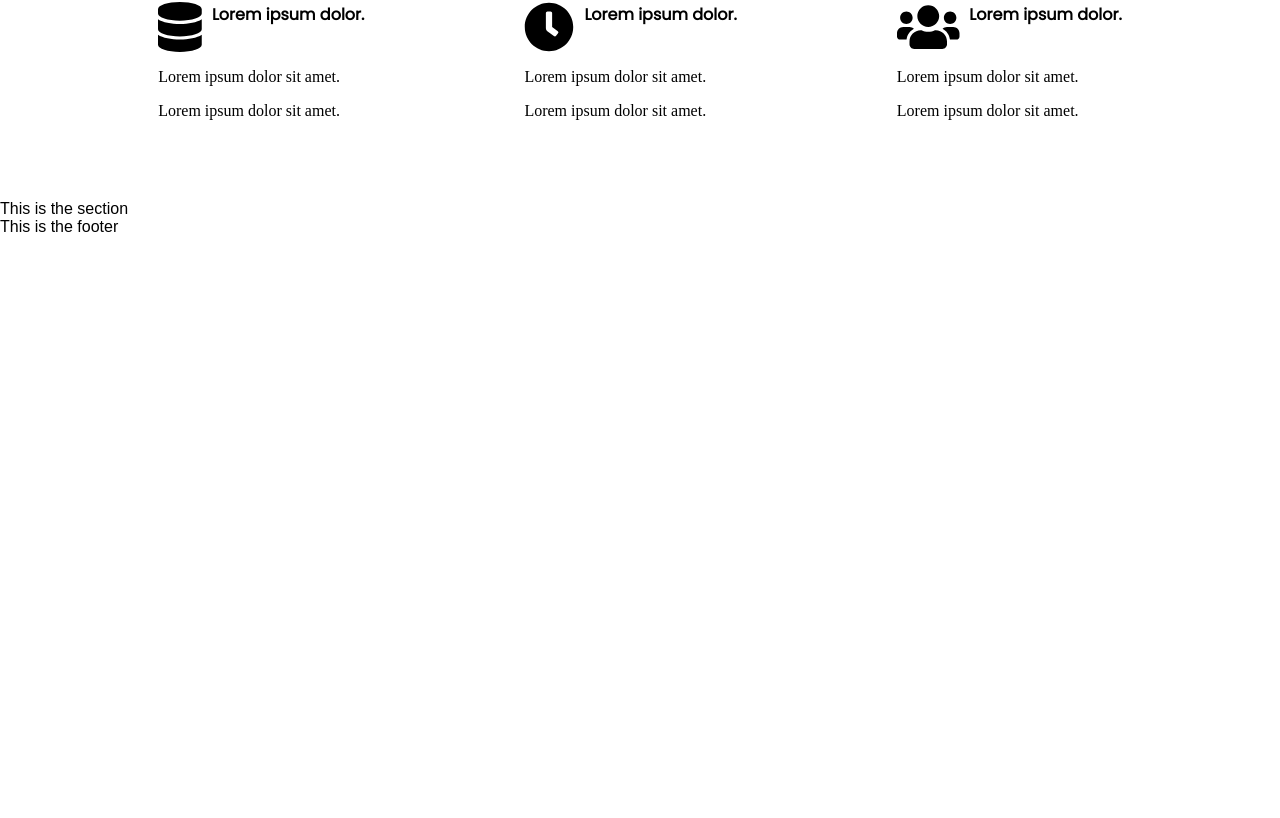
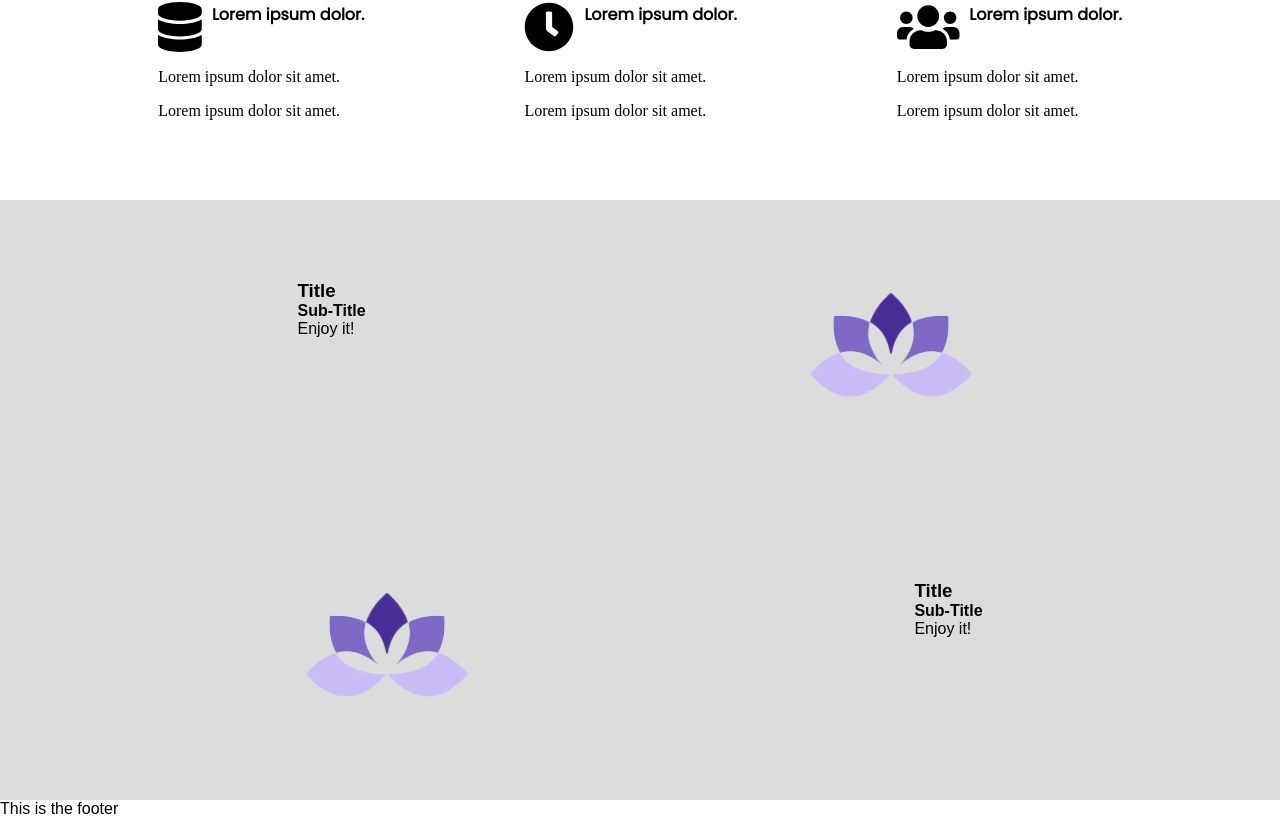
Before and after one commit to Carendar-Daw/Carendar-REACT, a React app: page / in a window 1280 px wide. Shown: the part 1103-1921 px from the top of the page. Before the commit the page ends 1339 px from the top, so only its background shows below. Built offline with nearby package versions, Linux system fonts and the light colour scheme; a web font is replaced by a local one.

Commit message:
Finished section

```diff
--- a/src/components/Landing/Section/Section.js
+++ b/src/components/Landing/Section/Section.js
@@ -1,14 +1,33 @@
-import { Container, Card } from './Section.styled';
-import { FontAwesomeIcon } from "@fortawesome/react-fontawesome";
-
+import {Container, Card} from './Section.styled';
+import {FontAwesomeIcon} from "@fortawesome/react-fontawesome";
+import {Logo, Wrapper} from "../Nav/Nav.styled";
 
 
 const Section = () => {
     return (
         <Container>
-            This is the section
+            <Card>
+                <div>
+                    <h3>Title</h3>
+                    <h4>Sub-Title</h4>
+                    <p>Enjoy it!</p>
+                </div>
+                <div>
+                    <img src="../../../../public/assets/images/logos/logo-carendar.png" alt=""/>
+                </div>
+            </Card>
+
+            <Card reverse>
+                <div>
+                    <h3>Title</h3>
+                    <h4>Sub-Title</h4>
+                    <p>Enjoy it!</p>
+                </div>
+                <div>
+                    <img src="../../../../public/assets/images/logos/logo-carendar.png" alt=""/>
+                </div>
+            </Card>
         </Container>
-
     );
 };
 
--- a/src/components/Landing/Section/Section.styled.js
+++ b/src/components/Landing/Section/Section.styled.js
@@ -11,27 +11,13 @@ import { ButtonDefault } from "../../Styles/Style/Style.styled";
 
 
 export const Container = styled.div`
-
-  &>div{
-    display: flex;
-    flex-wrap: wrap;
-    justify-content: center;
-
-  }
+  background-color: rgb(220,220,220);
 
 `;
 export const Card = styled.div`
 
-  padding: 8em;
+  padding: 5em;
   display: flex;
-  flex-direction: column;
-
-  &>div{
-    display: flex;
-  }
-  .icon{
-    font-size: 100px;
-
-  }
-
+  justify-content: space-around;
+  flex-direction: ${props => props.reverse ? 'row-reverse': ''};
 `;
```
